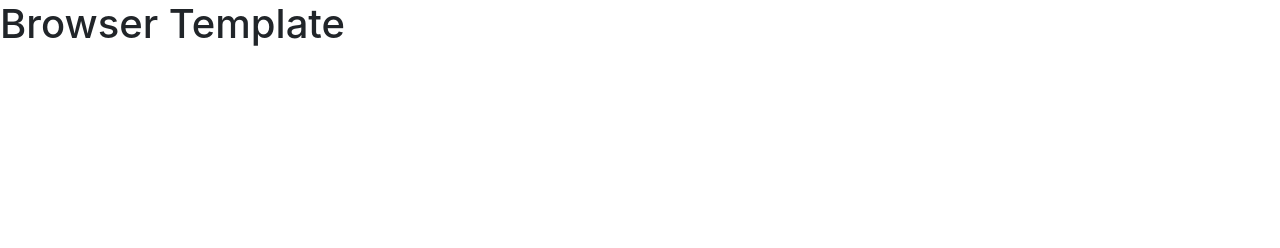
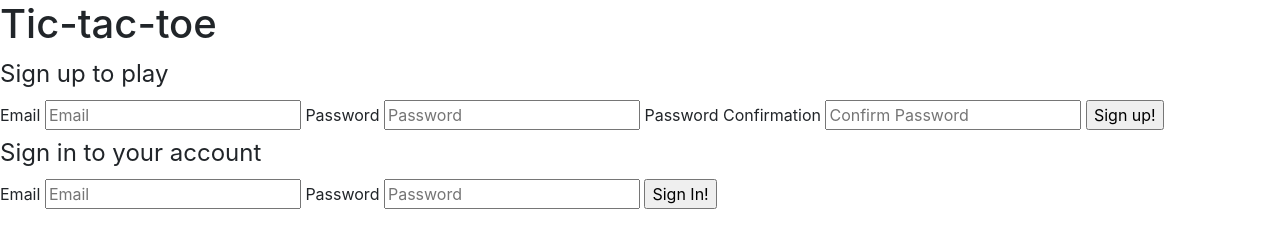
Before and after one commit to robrichardsdpt/tic-tac-toe, a website built with webpack: page index.html in a window 1280 px wide. Built offline with nearby package versions, Linux system fonts and the light colour scheme.

Commit message:
Updated files
Added api.js, events.js, ui.js, change-password, sign-in, sign-out,
sign-up (sh's)
Modified index.html to include forms.

```diff
--- a/assets/scripts/app.js
+++ b/assets/scripts/app.js
@@ -7,5 +7,8 @@
 // require('./example')
 
 $(() => {
-  // your JS code goes here
+  $('#change-password-form').hide()
+  $('#sign-up-form').on('submit', authEvents.onSignUp)
+  $('#sign-in-form').on('submit', authEvents.onSignIn)
+  $('#change-password-form').on('submit', authEvents.onChangePassword)
 })
--- a/assets/scripts/config.js
+++ b/assets/scripts/config.js
@@ -2,8 +2,8 @@
 
 let apiUrl
 const apiUrls = {
-  production: '<replace-with-heroku-url>',
-  development: 'http://localhost:4741'
+  production: 'https://tic-tac-toe-api-production.herokuapp.com',
+  development: 'https://tic-tac-toe-api-development.herokuapp.com'
 }
 
 if (window.location.hostname === 'localhost') {
--- a/index.html
+++ b/index.html
@@ -1,7 +1,7 @@
 <!DOCTYPE html>
 <html>
     <head>
-      <title>Example</title>
+      <title>Tic-Tic-Toe</title>
       <meta name="viewport" content="width=device-width, initial-scale=1">
 
       <!-- Do not add `link` tags-->
@@ -12,6 +12,42 @@
       <script src="public/application.js" type="text/javascript" charset="utf-8" defer></script>
     </head>
     <body>
-      <h1>Browser Template</h1>
+      <h1>Tic-tac-toe</h1>
+      <section>
+        <form id="sign-up-form">
+          <fieldset>
+            <legend>Sign up to play</legend>
+            <label for="sign-up-email">Email</label>
+            <input id="sign-up-email" type="email" name="credentials[email]" placeholder="Email">
+            <label for="sign-up-password">Password</label>
+            <input id="sign-up-password" type="password" name="credentials[password]" placeholder="Password">
+            <label for="sign-up-password_confirmation">Password Confirmation</label>
+            <input id="sign-up-password_confirmmation" type="password" name="credentials[password_confirmation]" placeholder="Confirm Password">
+            <input type="submit" value="Sign up!">
+          </fieldset>
+        </form>
+      </section>
+      <section>
+        <form id="sign-in-form">
+          <fieldset>
+            <legend>Sign in to your account</legend>
+            <label for="sign-in-email">Email</label>
+            <input id="sign-in-email" type="email" name="credentials[email]" placeholder="Email">
+            <label for="sign-in-password">Password</label>
+            <input id="sign-in-password" type="password" name="credentials[password]" placeholder="Password">
+            <input type="submit" value="Sign In!">
+          </fieldset>
+        </form>
+      </section>
+      <section>
+        <form id="change-password-form">
+          <fieldset>
+            <legend>Change your password</legend>
+            <input type="password" name="passwords[old]" placeholder="Old Password">
+            <input type="password" name="passwords[new]" placeholder="New Password">
+            <input type="submit" value="Change Password!">
+          </fieldset>
+        </form>
+      </section>
     </body>
 </html>
```
Also changed, not shown: assets/scripts/api.js (added), assets/scripts/events.js (added), assets/scripts/ui.js (added), 5 other files.
